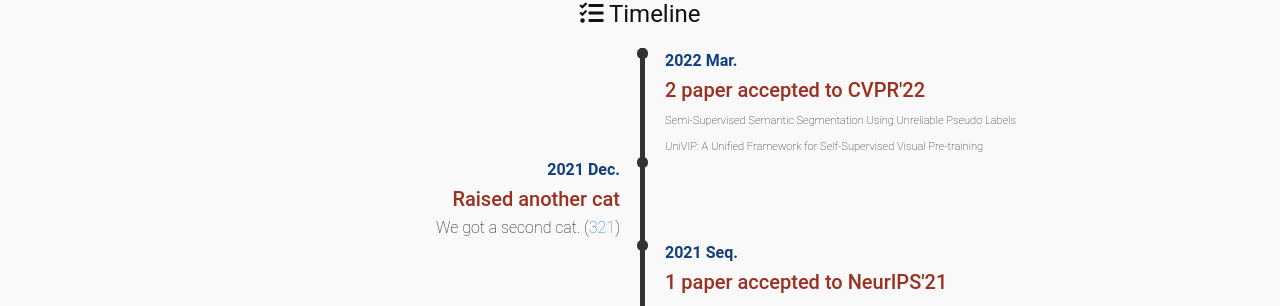
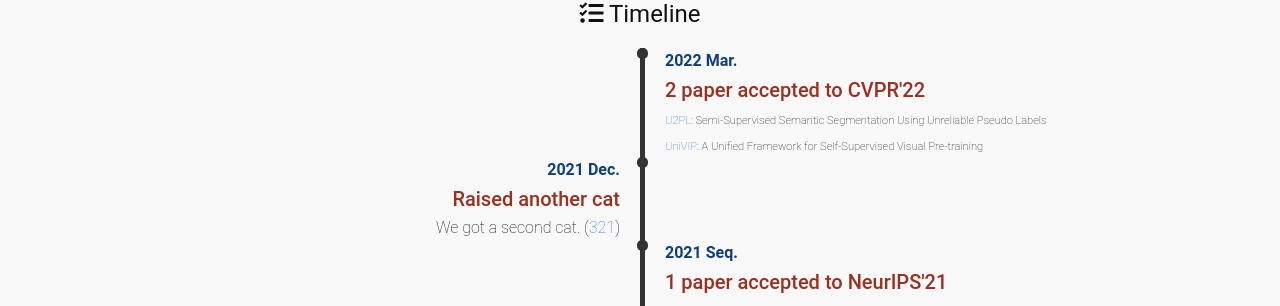
Before and after one commit to BIGBALLON/bigballon.github.io, a Jekyll site: the page built from index.html, in a window 1280 px wide and 1400 px high, scrolled down 561 px. Shown: the part 146-452 px from the top of the window. Built offline with Jekyll 4.4.1, drawn with Linux system fonts in a browser that asks for light colours.

Commit message:
Update experiences.yml

```diff
--- a/_data/experiences.yml
+++ b/_data/experiences.yml
@@ -1,7 +1,6 @@
 - date:  "2022 Mar."
   title: "2 paper accepted to CVPR'22"
-  desc:  "<small><small>Semi-Supervised Semantic Segmentation Using Unreliable Pseudo Labels
-  <br>UniVIP: A Unified Framework for Self-Supervised Visual Pre-training</small></small> "
+  desc:  "<small><small><a href='https://openaccess.thecvf.com/content/CVPR2022/html/Wang_Semi-Supervised_Semantic_Segmentation_Using_Unreliable_Pseudo-Labels_CVPR_2022_paper.html'>U2PL</a>: Semi-Supervised Semantic Segmentation Using Unreliable Pseudo Labels<br><a href='https://openaccess.thecvf.com/content/CVPR2022/html/Li_UniVIP_A_Unified_Framework_for_Self-Supervised_Visual_Pre-Training_CVPR_2022_paper.html'>UniVIP</a>: A Unified Framework for Self-Supervised Visual Pre-training</small></small> "
   host:  false
   brief: true
 - date:  "2021 Dec."
@@ -59,7 +58,7 @@
     role: "Instructor"
 - date:  "2016 Oct. - 2017 July."
   title: "Development of Chinese Chess AI"
-  desc:  "CGI Lab Chinese Chess Group</br>Won the <b>2st</b> place in TAAI 2016 Tournaments</br>Won the <b>1st</b> place in ICGA 2017 Tournaments"
+  desc:  "CGI Lab Chinese Chess Group</br>Won the <b>2nd</b> place in TAAI 2016 Tournaments</br>Won the <b>1st</b> place in ICGA 2017 Tournaments"
   brief: true
   host:  false
 - date:  "2016 Sep. - 2019 Jun."
```
